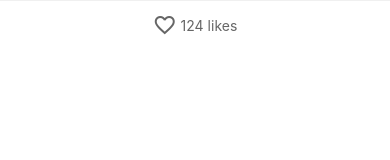
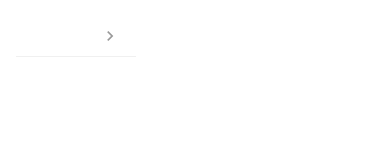
Before and after one commit to DmitryShastel/CookBook, a React Native app: screen / in a window 390 px wide. Shown: the top 160 px of the page. Built offline with nearby package versions, Linux system fonts and the light colour scheme.

Commit message:
fix: The ReusableSettingsItem is updated

```diff
--- a/src/app/App.tsx
+++ b/src/app/App.tsx
@@ -1,6 +1,6 @@
 import { View } from 'react-native';
 import { SafeAreaProvider } from 'react-native-safe-area-context';
-import { ReusableLike } from '@/components/ui/like/ReusableLike';
+import { ReusableSettingItem } from '@/components/ui/settingsItem/ReusebleSettingsItem';
 
 export default function App() {
   return (
@@ -21,7 +21,7 @@ export default function App() {
     // </SafeAreaProvider>
     <SafeAreaProvider>
       <View style={{ flex: 1, backgroundColor: '#fff' }}>
-        <ReusableLike />
+        <ReusableSettingItem />
       </View>
     </SafeAreaProvider>
   );
--- a/src/components/ui/settingsItem/ReusebleSettingsItem.styles.ts
+++ b/src/components/ui/settingsItem/ReusebleSettingsItem.styles.ts
@@ -15,14 +15,11 @@ export const styles = StyleSheet.create({
     flex: 1,
   },
   settingItem: {
-    alignItems: 'center',
     backgroundColor: '#fff',
     borderBottomColor: '#f0f0f0',
     borderBottomWidth: 1,
-    flexDirection: 'row',
-    justifyContent: 'space-between',
     paddingHorizontal: 16,
-    paddingVertical: 12,
+    paddingVertical: 0,
   },
   textContainer: {
     flex: 1,
--- a/src/components/ui/settingsItem/ReusebleSettingsItem.tsx
+++ b/src/components/ui/settingsItem/ReusebleSettingsItem.tsx
@@ -1,5 +1,5 @@
-import { View, Text, TouchableOpacity } from 'react-native';
-import Icon from 'react-native-vector-icons/Ionicons';
+import { View } from 'react-native';
+import { ListItem, Icon } from 'react-native-elements';
 import { styles } from '@/components/ui/settingsItem/ReusebleSettingsItem.styles';
 import { SettingItemProps } from '@/components/ui/settingsItem/ReusebleSettingsItem.types';
 
@@ -11,20 +11,22 @@ export const ReusableSettingItem = ({
   value,
   onPress,
 }: SettingItemProps) => (
-  <TouchableOpacity
-    style={styles.settingItem}
+  <ListItem
+    Component={ListItem}
     onPress={onPress}
+    containerStyle={styles.settingItem}
+    pad={16}
     activeOpacity={0.7}
   >
     <View style={styles.leftContainer}>
       <View style={[styles.iconContainer, { backgroundColor: iconBgColor }]}>
-        <Icon name={icon} size={22} color={iconColor} />
+        <Icon name={icon} type="ionicon" size={22} color={iconColor} />
       </View>
-      <View style={styles.textContainer}>
-        <Text style={styles.title}>{title}</Text>
-        <Text style={styles.value}>{value}</Text>
-      </View>
+      <ListItem.Content style={styles.textContainer}>
+        <ListItem.Title style={styles.title}>{title}</ListItem.Title>
+        <ListItem.Subtitle style={styles.value}>{value}</ListItem.Subtitle>
+      </ListItem.Content>
     </View>
-    <Icon name="chevron-forward-outline" size={20} color="#999" />
-  </TouchableOpacity>
+    <ListItem.Chevron size={20} color="#999" />
+  </ListItem>
 );
```
